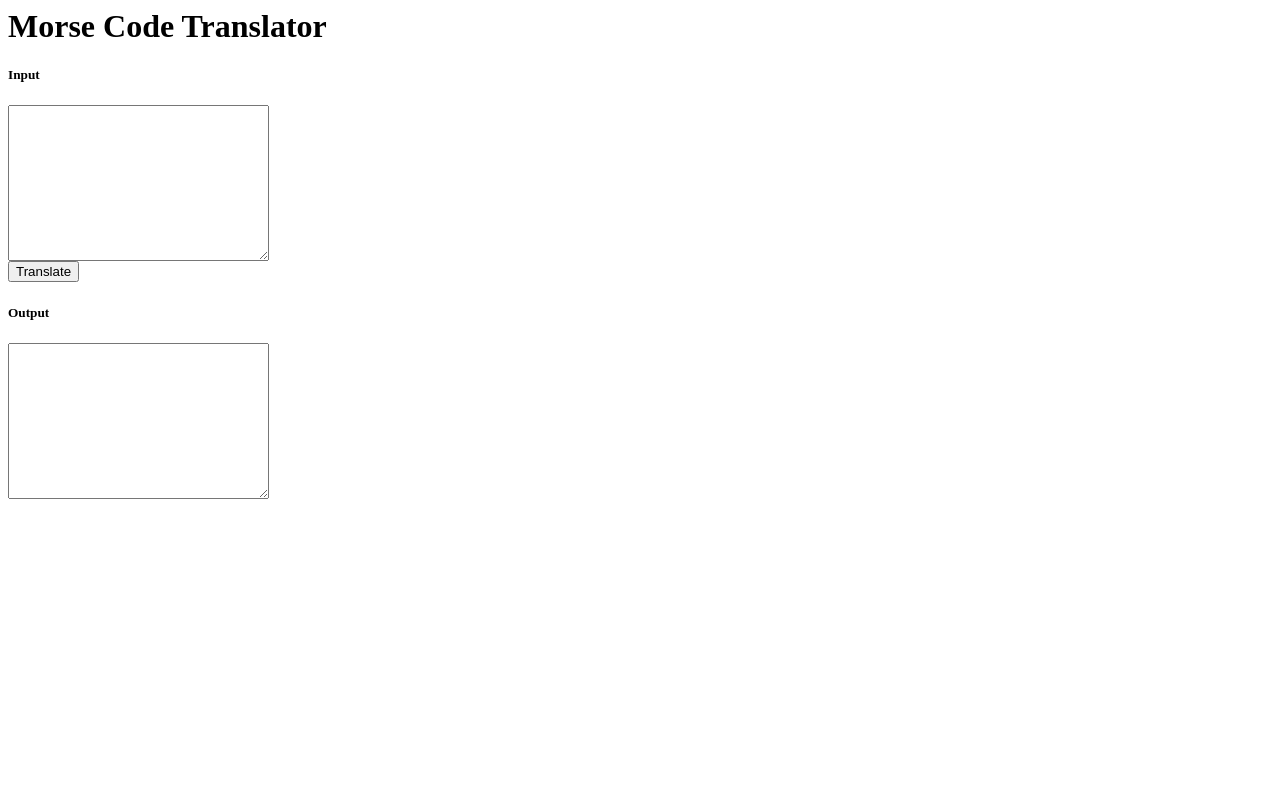
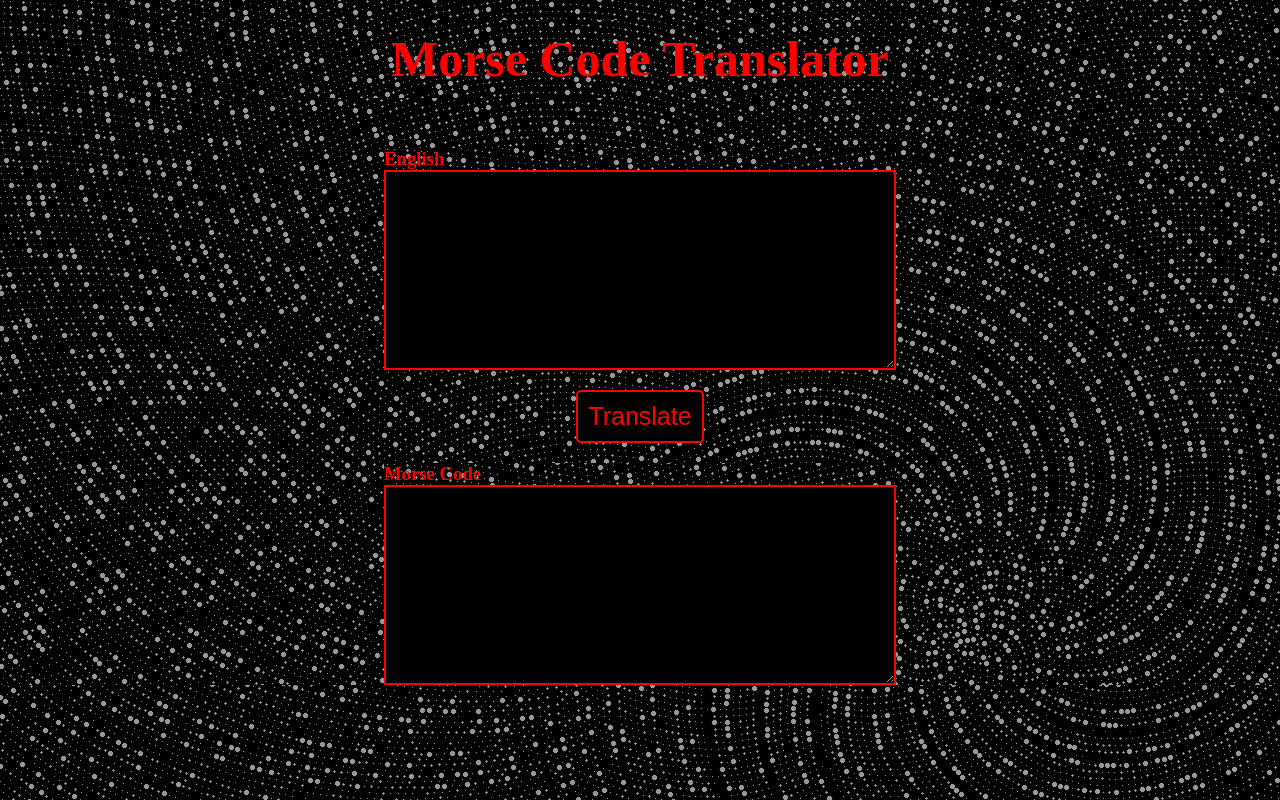
Before and after one commit to A-M-98/morse-code-translator-project, a website with bundled scripts: page index.html in a window 1280 px wide. Built offline with nearby package versions, Linux system fonts and the light colour scheme.

Commit message:
Updated styling and html

```diff
--- a/index.html
+++ b/index.html
@@ -3,18 +3,21 @@
     <meta charset="UTF-8">
     <meta http-equiv="X-UA-Compatible" content="IE=edge">
     <meta name="viewport" content="width=device-width, initial-scale=1.0">
-    <title></title>
+    <title>Translate To Morse</title>
+    <link rel="stylesheet" href="./styles.css">
 </head>
 <body>
     <h1 class="Heading">Morse Code Translator</h1>
-    <div class="input-text">
-        <h5>Input</h5>
-        <textarea name="input-box" id="input-english" cols="30" rows="10"></textarea>
-    </div>
-    <button id="translator">Translate</button>
-    <div class="output-morse">
-        <h5>Output</h5>
-        <textarea name="output-box" id="output-code" cols="30" rows="10"></textarea>
+    <div class="container">
+        <div class="input-text">
+            <h3>English</h3>
+            <textarea class="input" name="input-box" id="input-english" cols="30" rows="10"></textarea>
+        </div>
+        <button id="translator" class="button">Translate</button>
+        <div class="output-morse">
+            <h3>Morse Code</h3>
+            <textarea class="output" name="output-box" id="output-code" cols="30" rows="10"></textarea>
+        </div>
     </div>
 
     <script src="./main.js" type="module"></script>
--- a/main.js
+++ b/main.js
@@ -1,7 +1,7 @@
 import { translateToMorse } from "./translator.js";
 const button = document.querySelector("#translator");
 button.addEventListener("click", () => {
-    let inputText = document.querySelector("#input-english").value.toLowerCase();
-    const translatedCode = translateToMorse(inputText);
-    document.querySelector("#output-code").value = translatedCode;
+let inputText = document.querySelector("#input-english").value.toLowerCase();
+const translatedCode = translateToMorse(inputText);
+document.querySelector("#output-code").value = translatedCode;
 });
--- /dev/null
+++ b/styles.scss
@@ -0,0 +1,54 @@
+*{
+    margin: 0;
+    padding: 0;
+    box-sizing: border-box;
+    background: url(./images/background.jpeg);
+}
+.heading{
+    margin-top: 20px;
+    font-size: 50px;
+    font-weight: 800;
+    padding: 10px;
+    text-align: center;
+    color: red;
+}
+
+.container{
+    display: flex;
+    flex-direction: column;
+    justify-content: center;
+    align-items: center;
+    padding-top: 50px;
+    color: red;
+    gap: 20px;
+
+    .input{
+        height: 25vh;
+        width: 40vw;
+        border: 2px solid red;
+        font-size: 20px;
+        color: red;
+        background: black;
+    }
+
+    .output{
+        height: 25vh;
+        width: 40vw;
+        border: 2px solid red;
+        font-size: 20px;
+        color: red;
+        background: black;
+    }
+
+    .button{
+        height: auto;
+        width: auto;
+        padding: 10px;
+        font-size: 25px;
+        cursor: pointer;
+        color: red;
+        background: rgb(0, 0, 0);
+        border: 2px solid red;
+        border-radius: 5px;
+    }
+}
```
Also changed, not shown: translator.js (+60 -10 lines), dist/translator.dev.js, images/background.jpeg (added), styles.css (added), 1 other file.
